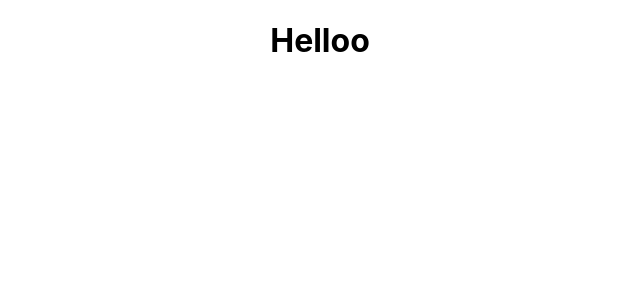
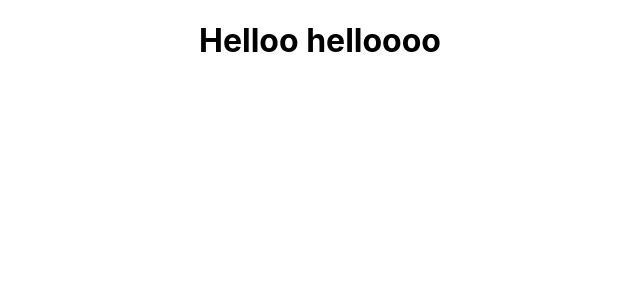
Before and after one commit to Quantr10/BizzUp, a JavaScript app: page / in a window 1280 px wide. Shown: the top 300 px of the page, without its empty margins (320-960 px from the left). Built offline with nearby package versions, Linux system fonts and the light colour scheme; the HTML template or start-up script is replaced by a standard one.

Commit message:
test1test1

```diff
--- a/src/App.js
+++ b/src/App.js
@@ -3,7 +3,7 @@ import './App.css';
 function App() {
   return (
     <div className="App">
-      <h1>Helloo</h1>
+      <h1>Helloo helloooo</h1>
     </div>
   );
 }
```
